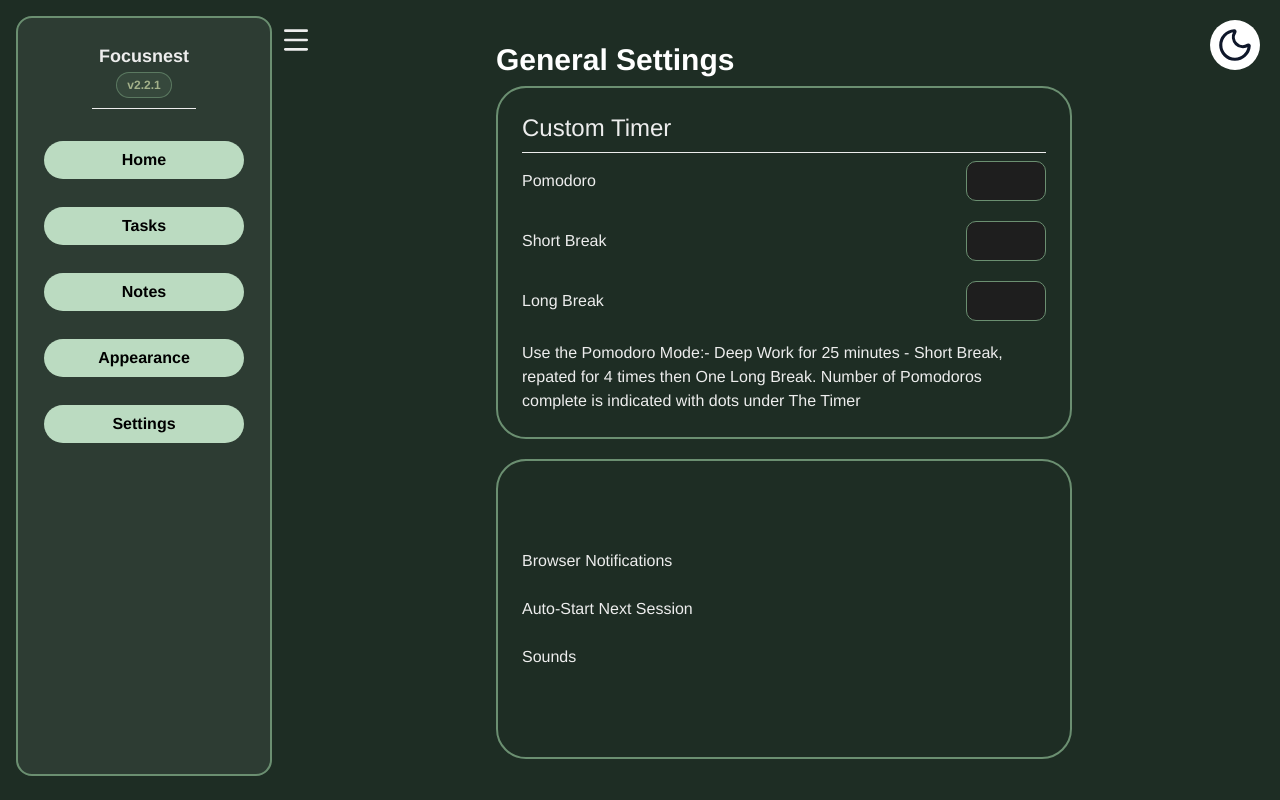
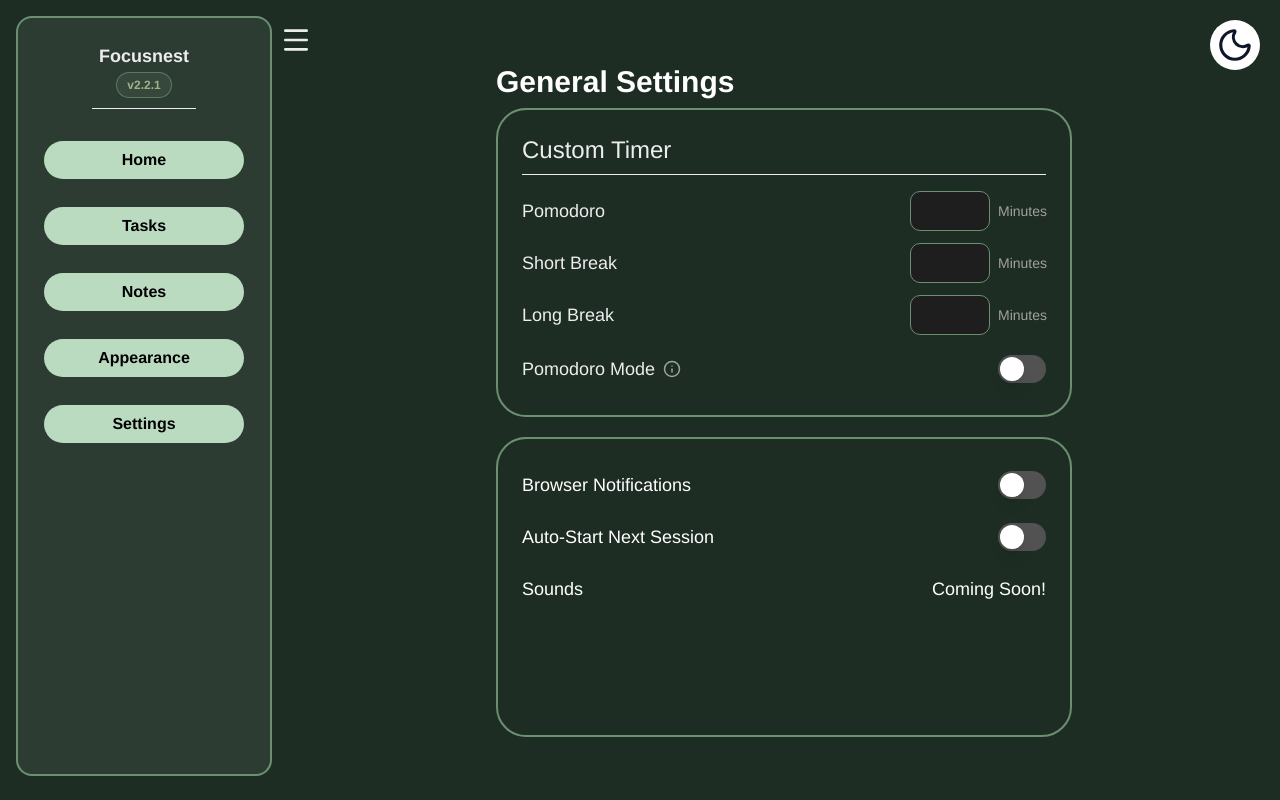
Before and after one commit to ItsCrew/focusnest-but-in-react, a React (Vite) app: page /settings in a window 1280 px wide. Built offline with nearby package versions, Linux system fonts and the light colour scheme.

Commit message:
All UI Complete

```diff
--- a/src/Components/Global/BoxLayout.jsx
+++ b/src/Components/Global/BoxLayout.jsx
@@ -2,12 +2,12 @@ import React from 'react'
 
 const BoxLayout = ({ title, children, className = "" }) => {
   return (
-    <div className="space-y-2">
+    <div className="space-y-2 text-lg">
       {title && <p className="text-3xl font-bold text-white tracking-
   tight">{title}</p>}
 
       <div className={`dark:bg-tasksbox-bg h-auto min-h-137.5 w-[58vw] border-2
-  border-headings-dark rounded-[30px] p-6 flex flex-col justify-center ${className}`}>
+  border-headings-dark rounded-[30px] p-6 flex flex-col text-lg ${className}`}>
         {children}
       </div>
     </div>
--- /dev/null
+++ b/src/Components/Global/ToggleSwitch.jsx
@@ -0,0 +1,40 @@
+import React, { useState, useEffect } from 'react'
+
+const ToggleSwitch = ({ defaultChecked = false, checked, onChange }) => {
+  const [isToggled, setIsToggled] = useState(defaultChecked)
+
+  useEffect(() => {
+    if (checked !== undefined) {
+      setIsToggled(checked)
+    }
+  }, [checked])
+
+  const handleToggle = () => {
+    const newValue = !isToggled
+    if (checked === undefined) {
+      setIsToggled(newValue)
+    }
+
+    if (onChange) {
+      onChange(newValue)
+    }
+  }
+
+  return (
+    <button
+      type="button"
+      onClick={handleToggle}
+      className={`relative inline-flex h-7 w-12 shrink-0 cursor-pointer items-center rounded-full border-2 border-transparent transition-colors duration-200 ease-in-out focus:outline-none ${
+        isToggled ? 'bg-slider-bg' : 'bg-neutral-600'
+      }`}
+    >
+      <span
+        className={`inline-block h-6 w-6 transform rounded-full bg-white shadow-lg ring-0 transition duration-200 ease-in-out ${
+          isToggled ? 'translate-x-5' : 'translate-x-0'
+        }`}
+      />
+    </button>
+  )
+}
+
+export default ToggleSwitch
--- a/src/Components/Settings/GeneralSettings.jsx
+++ b/src/Components/Settings/GeneralSettings.jsx
@@ -1,30 +1,53 @@
-import { ToggleLeft } from 'lucide-react'
+import { Info } from 'lucide-react'
 import React from 'react'
+import ToggleSwitch from '../Global/ToggleSwitch'
 
 const GeneralSettings = () => {
   return (
-    <div className='flex flex-col gap-2'>
+    <div className='flex flex-col gap-2 '>
       <h2 className='text-2xl'>Custom Timer</h2>
       <hr />
 
       {/* TODO : See if i have to add data types or not */}
-<div className='flex flex-col gap-5'>
+      <div className='flex flex-col gap-3 py-2'>
         <div className='flex justify-between items-center'>
           <p>Pomodoro</p>
+          <div className="flex items-center gap-2">
             <input className='h-10 w-20 bg-input-bg border border-headings-dark rounded-[10px] text-center no-spinner' type="number" min="1" max="360" />
+            <span className="text-sm text-neutral-400 w-12">Minutes</span>
+          </div>
         </div>
 
         <div className='flex justify-between items-center'>
           <p>Short Break</p>
+          <div className="flex items-center gap-2">
             <input className='h-10 w-20 bg-input-bg border border-headings-dark rounded-[10px] text-center no-spinner' type="number" min="1" max="60" />
+            <span className="text-sm text-neutral-400 w-12">Minutes</span>
+          </div>
         </div>
 
         <div className='flex justify-between items-center'>
           <p>Long Break</p>
+          <div className="flex items-center gap-2">
             <input className='h-10 w-20 bg-input-bg border border-headings-dark rounded-[10px] text-center no-spinner' type="number" min="1" max="60" />
+            <span className="text-sm text-neutral-400 w-12">Minutes</span>
+          </div>
         </div>
 
-      <p> {/* <ToggleLeft/> */} Use the Pomodoro Mode:- Deep Work for 25 minutes - Short Break, repated for 4 times then One Long Break. Number of Pomodoros complete is indicated with dots under The Timer</p>
+        <div className='flex justify-between items-center mt-2'>
+          <div className="flex items-center gap-2">
+            <p>Pomodoro Mode</p>
+            <div className="group relative flex items-center">
+              <Info size={18} className="text-neutral-400 hover:text-white transition-colors" />
+              <div className="absolute left-1/2 -translate-x-1/2 bottom-full mb-3 hidden w-64 p-3 bg-neutral-800 text-xs text-neutral-200 rounded-lg shadow-2xl group-hover:block z-10 text-center pointer-events-none border border-neutral-700">
+                Deep Work for 25 minutes, followed by a Short Break. Repeated 4 times, then one Long Break. Dots under the timer indicate completed Pomodoros.
+                <div className="absolute left-1/2 -translate-x-1/2 top-full border-[6px] border-transparent border-t-neutral-800" />
+              </div>
+            </div>
+          </div>
+          <ToggleSwitch /> {/*onChange={(val) => console.log('Browser Notifications toggled:', val)} */}
+        </div>
+
       </div>
     </div>
   )
--- a/src/Components/Settings/OtherSettings.jsx
+++ b/src/Components/Settings/OtherSettings.jsx
@@ -1,11 +1,24 @@
 import React from 'react'
+import ToggleSwitch from '../Global/ToggleSwitch'
 
 const OtherSettings = () => {
   return (
-    <div className='flex flex-col gap-6'>
-      <p>Browser Notifications</p>
-      <p>Auto-Start Next Session</p>
-      <p>Sounds</p>
+    <div className='flex flex-col gap-6 py-2'>
+      <div className='flex justify-between items-center text-white'>
+        <p>Browser Notifications</p>
+        <ToggleSwitch/> {/*onChange={(val) => console.log('Browser Notifications toggled:', val)} */}
+      </div>
+
+      <div className='flex justify-between items-center text-white'>
+        <p>Auto-Start Next Session</p>
+        <ToggleSwitch />
+      </div>
+
+      <div className='flex justify-between items-center text-white'>
+        <p>Sounds</p>
+        {/* <ToggleSwitch onChange={(val) => console.log('Sounds toggled:', val)} /> */}
+        <p>Coming Soon!</p>
+      </div>
     </div>
   )
 }
--- a/src/index.css
+++ b/src/index.css
@@ -30,6 +30,7 @@
   --color-activetask-bg-dark: #1e2d248c;
   --color-tasksbox-bg: #101a14;
   --color-input-bg: #1E1E1E;
+  --color-slider-bg: #4caf50;
   --font-sans: "Franklin Gothic Medium" ,"Inter", ui-sans-serif, system-ui, sans-serif;
 
   /* Light mode */
```
Lines whose indentation alone changed are shown as unchanged.
